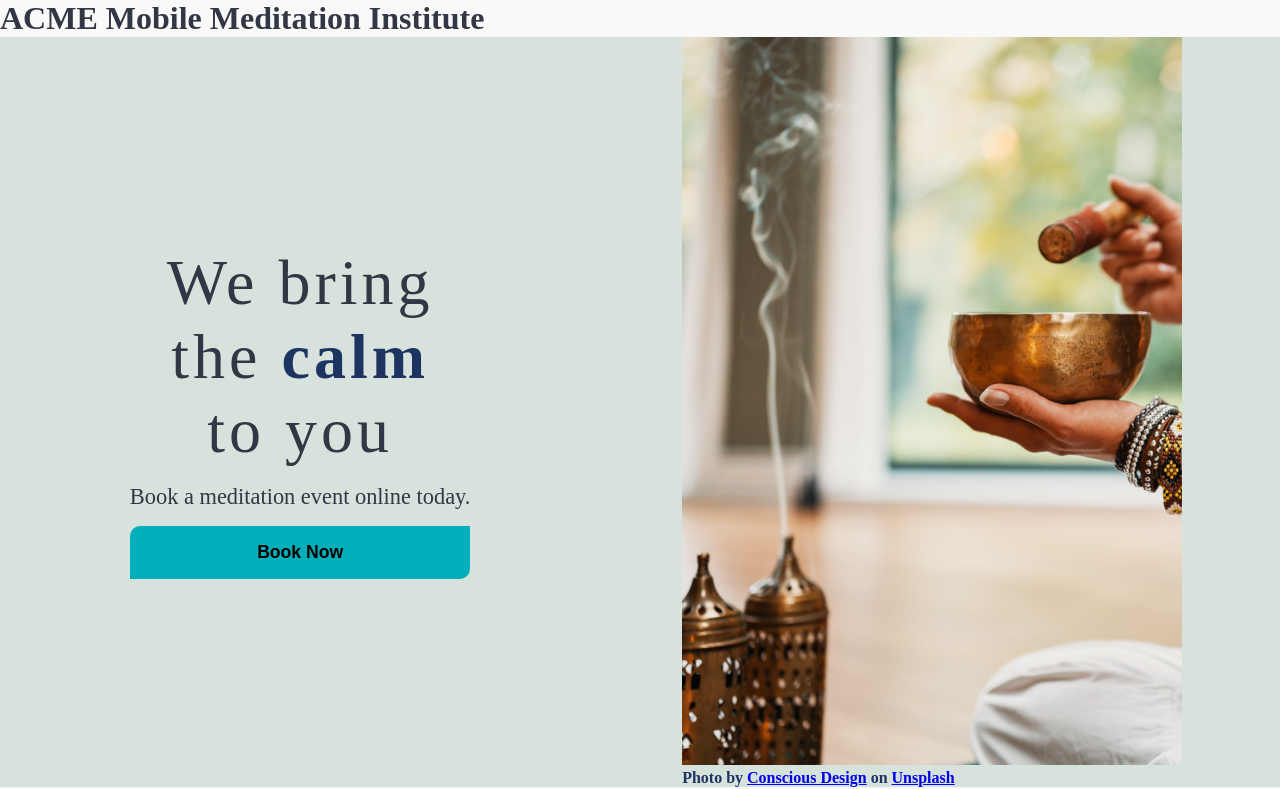
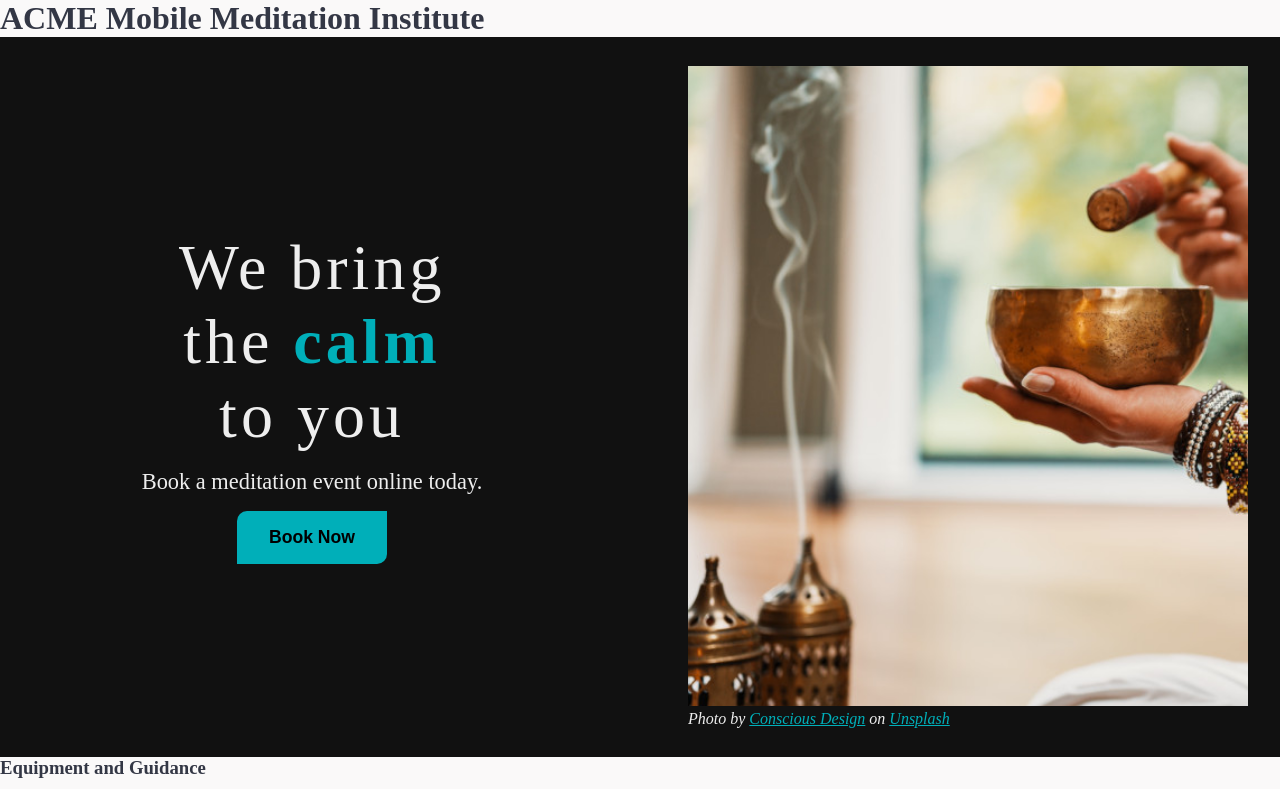
Before and after one commit to hdevilbiss/react-portfolio-website, a React (Create React App) app: page / in a window 1280 px wide. Shown: the top 789 px of the page. Built offline with nearby package versions, Linux system fonts and the light colour scheme.

Commit message:
💄 AboutSection: Add StyledDescription component

```diff
--- a/src/components/AboutSection.jsx
+++ b/src/components/AboutSection.jsx
@@ -4,7 +4,7 @@ import styled from 'styled-components';
 const AboutSection = () => {
   return (
     <StyledAbout>
-      <div className="description">
+      <StyledDescription>
         <div className="title">
           <Hide>
             <h2>
@@ -13,7 +13,7 @@ const AboutSection = () => {
           </Hide>
           <Hide>
             <h2>
-              the <span>calm</span>
+              the <span className="calm">calm</span>
             </h2>
           </Hide>
           <Hide>
@@ -28,12 +28,12 @@ const AboutSection = () => {
         <button>
           Book Now
         </button>
-      </div>
+      </StyledDescription>
       <StyledImage>
         <figure>
           <img src={home1} alt="A person cooling some incense" />
           <figcaption>
-            <span>Photo by <a href="https://unsplash.com/@conscious_design?utm_source=unsplash&amp;utm_medium=referral&amp;utm_content=creditCopyText">Conscious Design</a> on <a href="https://unsplash.com/s/photos/meditation?utm_source=unsplash&amp;utm_medium=referral&amp;utm_content=creditCopyText">Unsplash</a></span>
+            <span className="photo-credit">Photo by <a href="https://unsplash.com/@conscious_design?utm_source=unsplash&amp;utm_medium=referral&amp;utm_content=creditCopyText">Conscious Design</a> on <a href="https://unsplash.com/s/photos/meditation?utm_source=unsplash&amp;utm_medium=referral&amp;utm_content=creditCopyText">Unsplash</a></span>
           </figcaption>
         </figure>
       </StyledImage>
@@ -42,34 +42,67 @@ const AboutSection = () => {
 }
 
 /**
- * Styled Component
+ * Styled Components
  */
 const StyledAbout = styled.div`
   align-items: center;
-  background-color: #d8e2dc;
+  background-color: #111;
+  color: #eee;
   display: flex;
+  overflow: hidden;
   gap: 1rem;
-  justify-content: space-around;
-  min-height: 400px;
-  padding: 0rem 0rem 0rem 2rem;
+  justify-content: space-between;
+  min-height: 90vh;
+  padding: 0rem 2rem;
+  .calm {
+    color: #00afb9;
+    font-weight: bold;
+  }
   .title {
     letter-spacing: 0.25rem;
     margin-left: auto;
     margin-right: auto;
     text-align: center;
-    //width: fit-content;
+    width: fit-content;
+  }
+  .photo-credit {
+    font-style: italic;
+    a {
+      color:#00afb9;
+      transition: all 0.5s ease;
+      &:hover {
+        color: #fff;
+      }
+    }
+  }
+`;
+
+const StyledDescription = styled.div`
+  flex: 1;
+  padding-right: 5rem;
+  h2 {
+    font-weight: lighter;
+  }
+  p {
+    text-align: center;
   }
   button {
-    width: 100%;
-  }
-  span {
-    color: #1D3461;
-    font-weight: bold;
+    display: block;
+    margin-left: auto;
+    margin-right: auto;
+    padding-left: 2rem;
+    padding-right: 2rem;
   }
 `;
 
 const StyledImage = styled.div`
+  flex: 1;
   overflow: hidden;
+  img {
+    height: 80vh;
+    object-fit: cover;
+    width: 100%;
+  }
 `;
 
 const Hide = styled.div`
```
